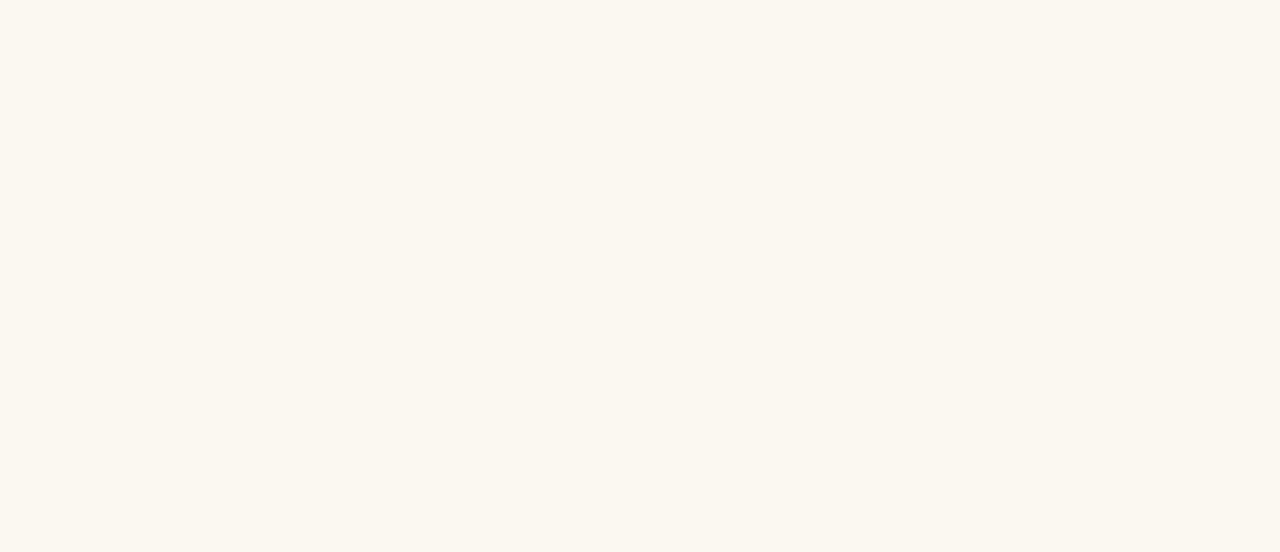
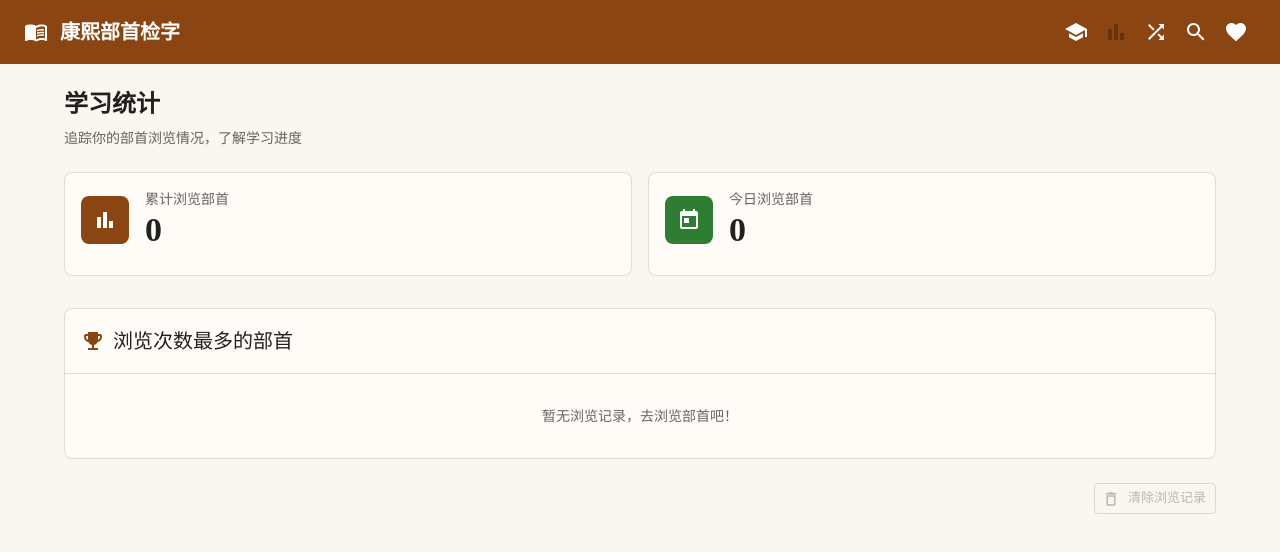
Before and after one commit to LcjGitHub/label-6126, a React (Vite) app: page /stats in a window 1280 px wide. Before the commit this address had no page. Shown: the top 552 px of the page. Built offline with nearby package versions, Linux system fonts and the light colour scheme.

Commit message:
.913020344866380:60ebab500674bc64086343abd40ff171_6a2bbfca36d898ac98c4649d.6a2bbfd936d898ac98c464a2.6a2bbfd917da022f375b55c7:Trae CN.T(2026/6/12 16:14:17)

```diff
--- a/src/App.tsx
+++ b/src/App.tsx
@@ -2,6 +2,7 @@ import { Route, Routes } from 'react-router-dom';
 import Layout from './components/Layout';
 import HomePage from './pages/HomePage';
 import RadicalDetailPage from './pages/RadicalDetailPage';
+import StatsPage from './pages/StatsPage';
 import StudyPage from './pages/StudyPage';
 
 /** 应用路由 */
@@ -11,6 +12,7 @@ export default function App() {
       <Route element={<Layout />}>
         <Route index element={<HomePage />} />
         <Route path="study" element={<StudyPage />} />
+        <Route path="stats" element={<StatsPage />} />
         <Route path="radical/:id" element={<RadicalDetailPage />} />
       </Route>
     </Routes>
--- a/src/components/Layout.tsx
+++ b/src/components/Layout.tsx
@@ -15,6 +15,7 @@ import SchoolIcon from '@mui/icons-material/School';
 import ShuffleIcon from '@mui/icons-material/Shuffle';
 import SearchIcon from '@mui/icons-material/Search';
 import FavoriteIcon from '@mui/icons-material/Favorite';
+import BarChartIcon from '@mui/icons-material/BarChart';
 import SearchDrawer from './SearchDrawer';
 import FavoritesDrawer from './FavoritesDrawer';
 import { useFavorites } from '../hooks/useFavorites';
@@ -31,6 +32,7 @@ export default function Layout() {
   const params = useParams<{ id?: string }>();
   const { data: radicals } = useRadicals();
   const isStudyPage = location.pathname.startsWith('/study');
+  const isStatsPage = location.pathname.startsWith('/stats');
   const currentRadicalId = params.id ? Number(params.id) : undefined;
 
   const handleRandomClick = () => {
@@ -59,6 +61,19 @@ export default function Layout() {
                 disabled={isStudyPage}
               >
                 <SchoolIcon />
+              </IconButton>
+            </span>
+          </Tooltip>
+          <Tooltip title={isStatsPage ? '当前统计页' : '学习统计'}>
+            <span>
+              <IconButton
+                color="inherit"
+                aria-label="学习统计"
+                component={RouterLink}
+                to="/stats"
+                disabled={isStatsPage}
+              >
+                <BarChartIcon />
               </IconButton>
             </span>
           </Tooltip>
--- /dev/null
+++ b/src/hooks/useStats.ts
@@ -0,0 +1,43 @@
+import { useCallback, useEffect, useState } from 'react';
+import {
+  clearViewHistory,
+  getViewStats,
+  recordView,
+} from '../utils/stats';
+import type { ViewStats } from '../utils/stats';
+
+const STORAGE_EVENT = 'kangxi-view-history-change';
+
+export function useStats() {
+  const [stats, setStats] = useState<ViewStats>(() => getViewStats());
+
+  useEffect(() => {
+    const handler = () => setStats(getViewStats());
+    window.addEventListener(STORAGE_EVENT, handler);
+    window.addEventListener('storage', handler);
+    return () => {
+      window.removeEventListener(STORAGE_EVENT, handler);
+      window.removeEventListener('storage', handler);
+    };
+  }, []);
+
+  const refresh = useCallback(() => {
+    setStats(getViewStats());
+    window.dispatchEvent(new Event(STORAGE_EVENT));
+  }, []);
+
+  const trackView = useCallback(
+    (radicalId: number) => {
+      recordView(radicalId);
+      refresh();
+    },
+    [refresh],
+  );
+
+  const clear = useCallback(() => {
+    clearViewHistory();
+    refresh();
+  }, [refresh]);
+
+  return { stats, trackView, clear };
+}
--- a/src/pages/RadicalDetailPage.tsx
+++ b/src/pages/RadicalDetailPage.tsx
@@ -21,6 +21,7 @@ import RadicalNav from '../components/RadicalNav';
 import SameStrokeNav from '../components/SameStrokeNav';
 import { useAdjacentRadicals, useRadical, useRadicals } from '../hooks/useRadicals';
 import { useFavorites } from '../hooks/useFavorites';
+import { useStats } from '../hooks/useStats';
 import type { ExampleChar } from '../types/radical';
 
 export default function RadicalDetailPage() {
@@ -30,6 +31,7 @@ export default function RadicalDetailPage() {
   const { data: radicals } = useRadicals();
   const { data: adjacent, isLoading: isAdjacentLoading } = useAdjacentRadicals(id);
   const { isFavorite, toggle } = useFavorites();
+  const { trackView } = useStats();
 
   const [selectedExample, setSelectedExample] = useState<ExampleChar | null>(null);
   const [dialogOpen, setDialogOpen] = useState(false);
@@ -56,8 +58,9 @@ export default function RadicalDetailPage() {
   useEffect(() => {
     if (radical) {
       document.title = `第${radical.id}部 · ${radical.char} · 康熙部首`;
+      trackView(radical.id);
     }
-  }, [radical]);
+  }, [radical, trackView]);
 
   if (!Number.isFinite(id) || id < 1 || id > 214) {
     return <Alert severity="warning">无效的部首编号，请输入 1–214</Alert>;
--- /dev/null
+++ b/src/pages/StatsPage.tsx
@@ -0,0 +1,179 @@
+import { useEffect } from 'react';
+import { Link as RouterLink } from 'react-router-dom';
+import {
+  Box,
+  Button,
+  Card,
+  CardContent,
+  Divider,
+  List,
+  ListItem,
+  ListItemIcon,
+  ListItemText,
+  Paper,
+  Typography,
+} from '@mui/material';
+import BarChartIcon from '@mui/icons-material/BarChart';
+import EmojiEventsIcon from '@mui/icons-material/EmojiEvents';
+import TodayIcon from '@mui/icons-material/Today';
+import DeleteOutlineIcon from '@mui/icons-material/DeleteOutline';
+import { useStats } from '../hooks/useStats';
+import { useRadicals } from '../hooks/useRadicals';
+
+export default function StatsPage() {
+  const { stats, clear } = useStats();
+  const { data: radicals } = useRadicals();
+
+  useEffect(() => {
+    document.title = '学习统计 · 康熙部首';
+  }, []);
+
+  const radicalMap = new Map(radicals?.map((r) => [r.id, r]) ?? []);
+
+  return (
+    <Box>
+      <Typography variant="h5" gutterBottom>
+        学习统计
+      </Typography>
+      <Typography variant="body2" color="text.secondary" sx={{ mb: 3 }}>
+        追踪你的部首浏览情况，了解学习进度
+      </Typography>
+
+      <Box sx={{ display: 'grid', gridTemplateColumns: { xs: '1fr', sm: '1fr 1fr' }, gap: 2, mb: 4 }}>
+        <Card elevation={0} sx={{ border: '1px solid', borderColor: 'divider', borderRadius: 2 }}>
+          <CardContent sx={{ display: 'flex', alignItems: 'center', gap: 2 }}>
+            <Box
+              sx={{
+                width: 48,
+                height: 48,
+                borderRadius: 2,
+                display: 'flex',
+                alignItems: 'center',
+                justifyContent: 'center',
+                bgcolor: 'primary.main',
+                color: 'primary.contrastText',
+              }}
+            >
+              <BarChartIcon />
+            </Box>
+            <Box>
+              <Typography variant="body2" color="text.secondary">
+                累计浏览部首
+              </Typography>
+              <Typography variant="h4" sx={{ fontWeight: 600 }}>
+                {stats.totalViewed}
+              </Typography>
+            </Box>
+          </CardContent>
+        </Card>
+
+        <Card elevation={0} sx={{ border: '1px solid', borderColor: 'divider', borderRadius: 2 }}>
+          <CardContent sx={{ display: 'flex', alignItems: 'center', gap: 2 }}>
+            <Box
+              sx={{
+                width: 48,
+                height: 48,
+                borderRadius: 2,
+                display: 'flex',
+                alignItems: 'center',
+                justifyContent: 'center',
+                bgcolor: 'secondary.main',
+                color: 'secondary.contrastText',
+              }}
+            >
+              <TodayIcon />
+            </Box>
+            <Box>
+              <Typography variant="body2" color="text.secondary">
+                今日浏览部首
+              </Typography>
+              <Typography variant="h4" sx={{ fontWeight: 600 }}>
+                {stats.todayViewed}
+              </Typography>
+            </Box>
+          </CardContent>
+        </Card>
+      </Box>
+
+      <Paper
+        elevation={0}
+        sx={{ border: '1px solid', borderColor: 'divider', borderRadius: 2, mb: 3 }}
+      >
+        <Box sx={{ p: 2, display: 'flex', alignItems: 'center', gap: 1 }}>
+          <EmojiEventsIcon color="primary" />
+          <Typography variant="h6">浏览次数最多的部首</Typography>
+        </Box>
+        <Divider />
+        {stats.topRadicals.length === 0 ? (
+          <Box sx={{ py: 4, textAlign: 'center' }}>
+            <Typography variant="body2" color="text.secondary">
+              暂无浏览记录，去浏览部首吧！
+            </Typography>
+          </Box>
+        ) : (
+          <List disablePadding>
+            {stats.topRadicals.map((item, index) => {
+              const radical = radicalMap.get(item.radicalId);
+              const medals = ['#FFD700', '#C0C0C0', '#CD7F32'];
+              return (
+                <ListItem
+                  key={item.radicalId}
+                  component={RouterLink}
+                  to={`/radical/${item.radicalId}`}
+                  sx={{
+                    textDecoration: 'none',
+                    color: 'inherit',
+                    '&:hover': { bgcolor: 'action.hover' },
+                  }}
+                  divider={index < stats.topRadicals.length - 1}
+                >
+                  <ListItemIcon sx={{ minWidth: 36 }}>
+                    <Typography
+                      variant="body1"
+                      sx={{
+                        fontWeight: 700,
+                        color: index < 3 ? medals[index] : 'text.secondary',
+                      }}
+                    >
+                      {index + 1}
+                    </Typography>
+                  </ListItemIcon>
+                  <Typography
+                    variant="h5"
+                    component="span"
+                    sx={{
+                      fontFamily: '"Noto Serif SC", serif',
+                      color: 'primary.main',
+                      mr: 2,
+                      minWidth: 36,
+                      textAlign: 'center',
+                    }}
+                  >
+                    {radical?.char ?? '?'}
+                  </Typography>
+                  <ListItemText
+                    primary={radical ? `第 ${radical.id} 部 · ${radical.pinyin}` : `第 ${item.radicalId} 部`}
+                    secondary={`浏览 ${item.count} 次`}
+                  />
+                </ListItem>
+              );
+            })}
+          </List>
+        )}
+      </Paper>
+
+      <Box sx={{ display: 'flex', justifyContent: 'flex-end' }}>
+        <Button
+          variant="outlined"
+          color="error"
+          size="small"
+          startIcon={<DeleteOutlineIcon />}
+          onClick={clear}
+          disabled={stats.totalViewed === 0}
+        >
+          清除浏览记录
+        </Button>
+      </Box>
+    </Box>
+  );
+}
--- /dev/null
+++ b/src/utils/stats.ts
@@ -0,0 +1,81 @@
+const STORAGE_KEY = 'kangxi-view-history';
+
+export interface ViewRecord {
+  radicalId: number;
+  timestamp: number;
+}
+
+export interface RadicalViewCount {
+  radicalId: number;
+  count: number;
+}
+
+export interface ViewStats {
+  totalViewed: number;
+  todayViewed: number;
+  topRadicals: RadicalViewCount[];
+}
+
+function read(): ViewRecord[] {
+  try {
+    const raw = localStorage.getItem(STORAGE_KEY);
+    if (!raw) return [];
+    const parsed = JSON.parse(raw);
+    return Array.isArray(parsed)
+      ? parsed.filter(
+          (r: unknown) =>
+            typeof r === 'object' &&
+            r !== null &&
+            typeof (r as ViewRecord).radicalId === 'number' &&
+            typeof (r as ViewRecord).timestamp === 'number',
+        )
+      : [];
+  } catch {
+    return [];
+  }
+}
+
+function write(records: ViewRecord[]): void {
+  localStorage.setItem(STORAGE_KEY, JSON.stringify(records));
+}
+
+export function recordView(radicalId: number): ViewRecord[] {
+  const records = read();
+  const entry: ViewRecord = { radicalId, timestamp: Date.now() };
+  records.push(entry);
+  write(records);
+  return records;
+}
+
+export function getViewHistory(): ViewRecord[] {
+  return read();
+}
+
+export function getViewStats(): ViewStats {
+  const records = read();
+
+  const uniqueIds = new Set(records.map((r) => r.radicalId));
+  const totalViewed = uniqueIds.size;
+
+  const todayStart = new Date();
+  todayStart.setHours(0, 0, 0, 0);
+  const todayMs = todayStart.getTime();
+  const todayRecords = records.filter((r) => r.timestamp >= todayMs);
+  const todayUniqueIds = new Set(todayRecords.map((r) => r.radicalId));
+  const todayViewed = todayUniqueIds.size;
+
+  const countMap = new Map<number, number>();
+  for (const r of records) {
+    countMap.set(r.radicalId, (countMap.get(r.radicalId) ?? 0) + 1);
+  }
+  const topRadicals = Array.from(countMap.entries())
+    .map(([radicalId, count]) => ({ radicalId, count }))
+    .sort((a, b) => b.count - a.count)
+    .slice(0, 5);
+
+  return { totalViewed, todayViewed, topRadicals };
+}
+
+export function clearViewHistory(): void {
+  write([]);
+}
```
Also changed, not shown: 1 other file (tests, documents, lock files or other folders).
